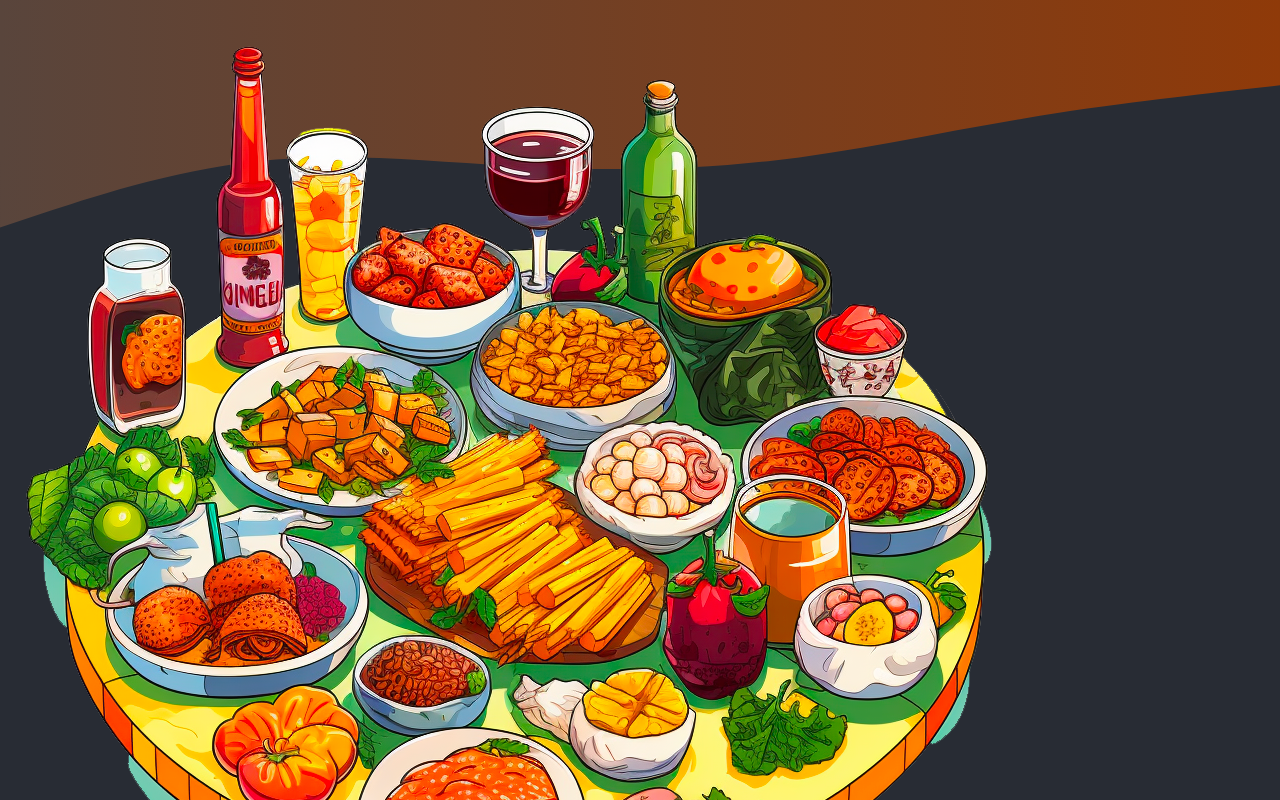
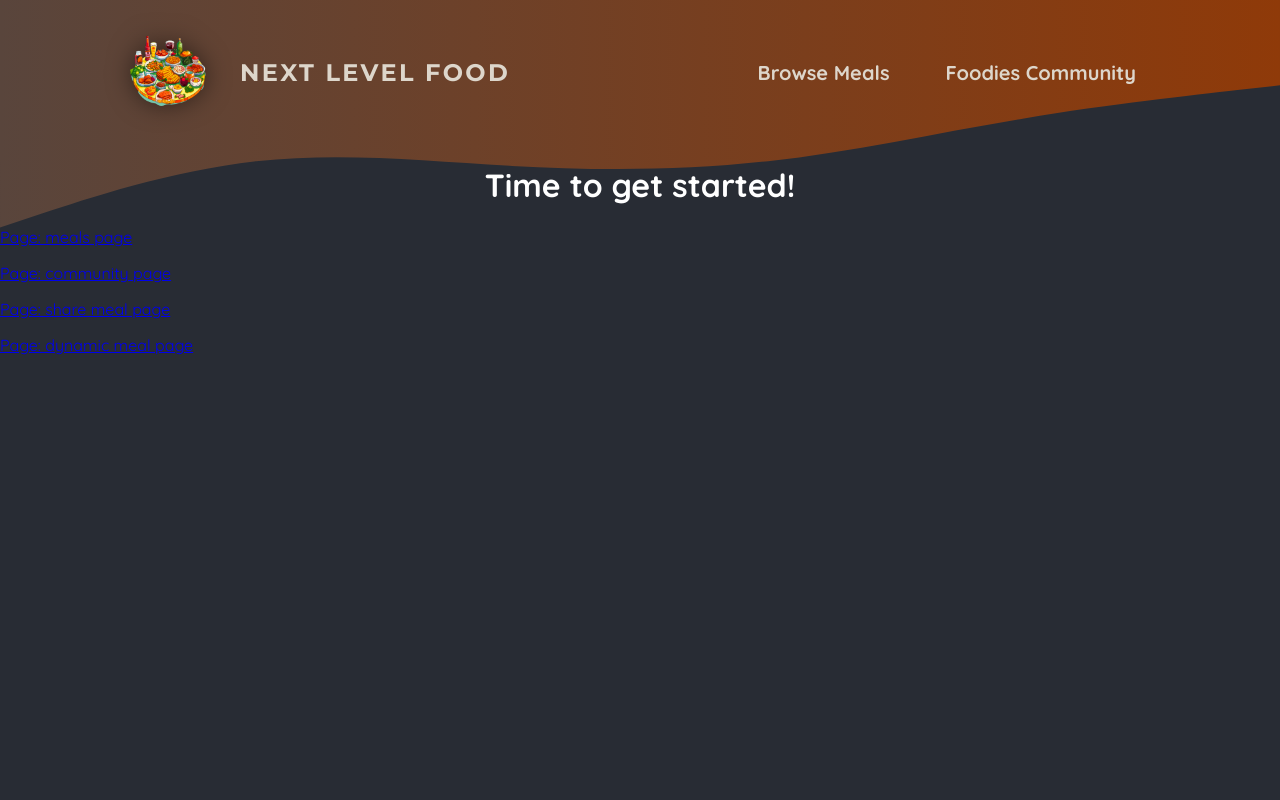
Before and after one commit to panpan31415/nestjs-practices, a Next.js app in the folder foodies-starting-project/: page / in a window 1280 px wide. Shown: the top 800 px of the page. Built offline with nearby package versions, Linux system fonts and the light colour scheme.

Commit message:
add modular css

```diff
--- a/foodies-starting-project/components/MainHeader.jsx
+++ b/foodies-starting-project/components/MainHeader.jsx
@@ -1,14 +1,14 @@
 import Link from "next/link";
 import logoImg from "@/assets/logo.png";
-
+import classes from "./MainHeader.module.css";
 export default function MainHeader() {
   return (
-    <header>
-      <Link href="/">
+    <header className={classes.header}>
+      <Link href="/" className={classes.logo}>
         <img src={logoImg.src} alt="A plate of food" />
         Next Level Food
       </Link>
-      <nav>
+      <nav className={classes.nav}>
         <ul>
           <li>
             <Link href={"/meals"}>Browse Meals</Link>
```
